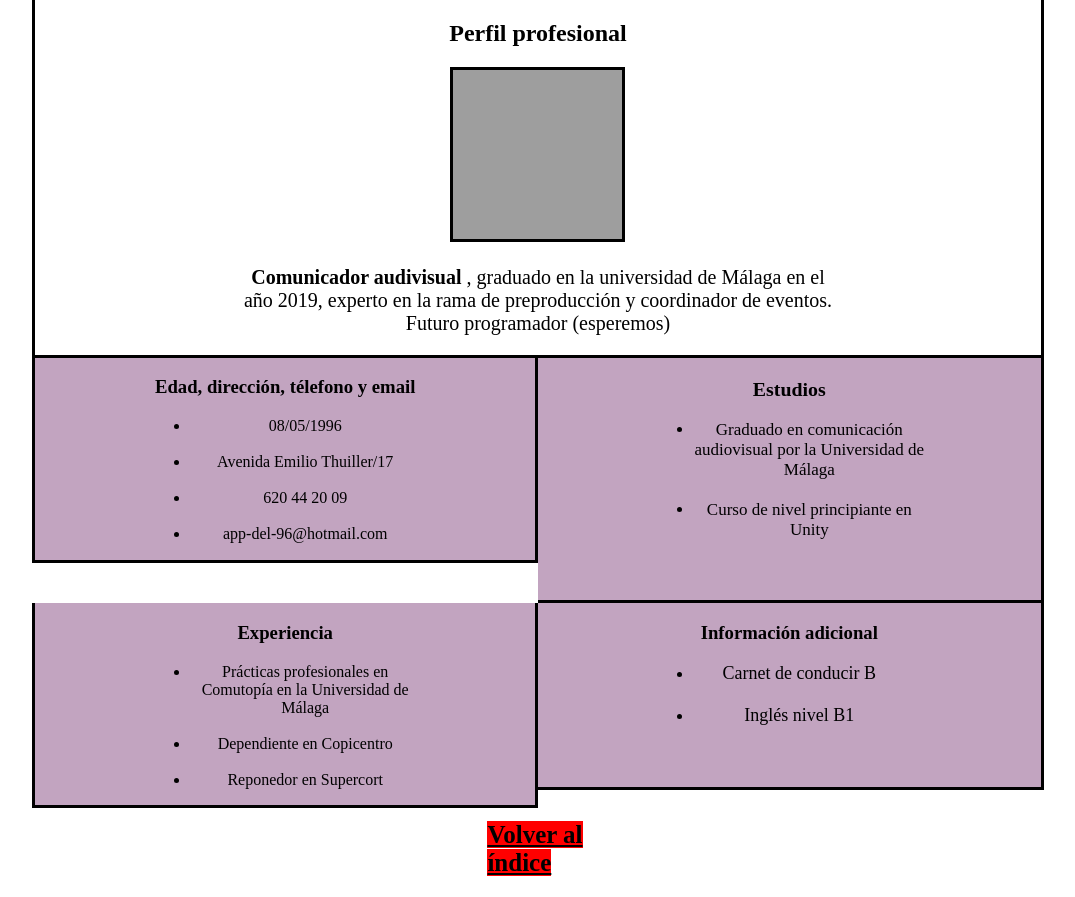
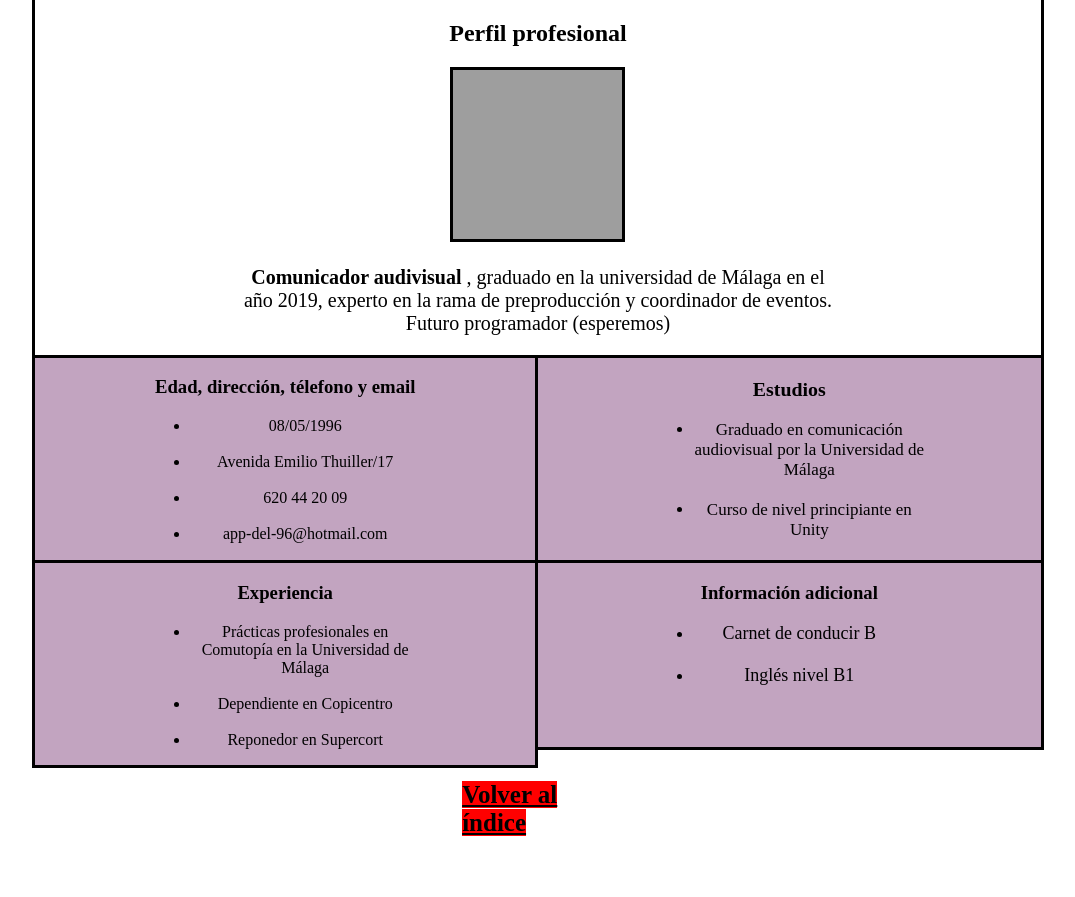
Before and after one commit to Mellamoberto/Publico-APP, a plain HTML site: page micv.html in a window 1280 px wide. Shown: the part 91-988 px from the top of the page, without its empty margins (102-1177 px from the left). After the commit the page ends 948 px from the top, so only its background shows below. Drawn offline with Linux system fonts and the light colour scheme; grey boxes are pictures that could not be loaded.

Commit message:
Update micv.html

```diff
--- a/micv.html
+++ b/micv.html
@@ -81,7 +81,7 @@
             margin-left: 0%;
             margin-right: 50px;
             float: left;
-            padding-bottom: 43px;
+            padding-bottom: 3px;
             border-right: solid;
             border-top: solid;
             border-bottom: solid;
@@ -123,14 +123,13 @@
             display: inline-block;
             width: 15%;
             padding: 1%;
-            margin-left: 45%;
+            margin-left: 43%;
         }
 
         a {
             font-size: 25px;
             color: black;
             background-color: red;
-
         }
 
     </style>
```
